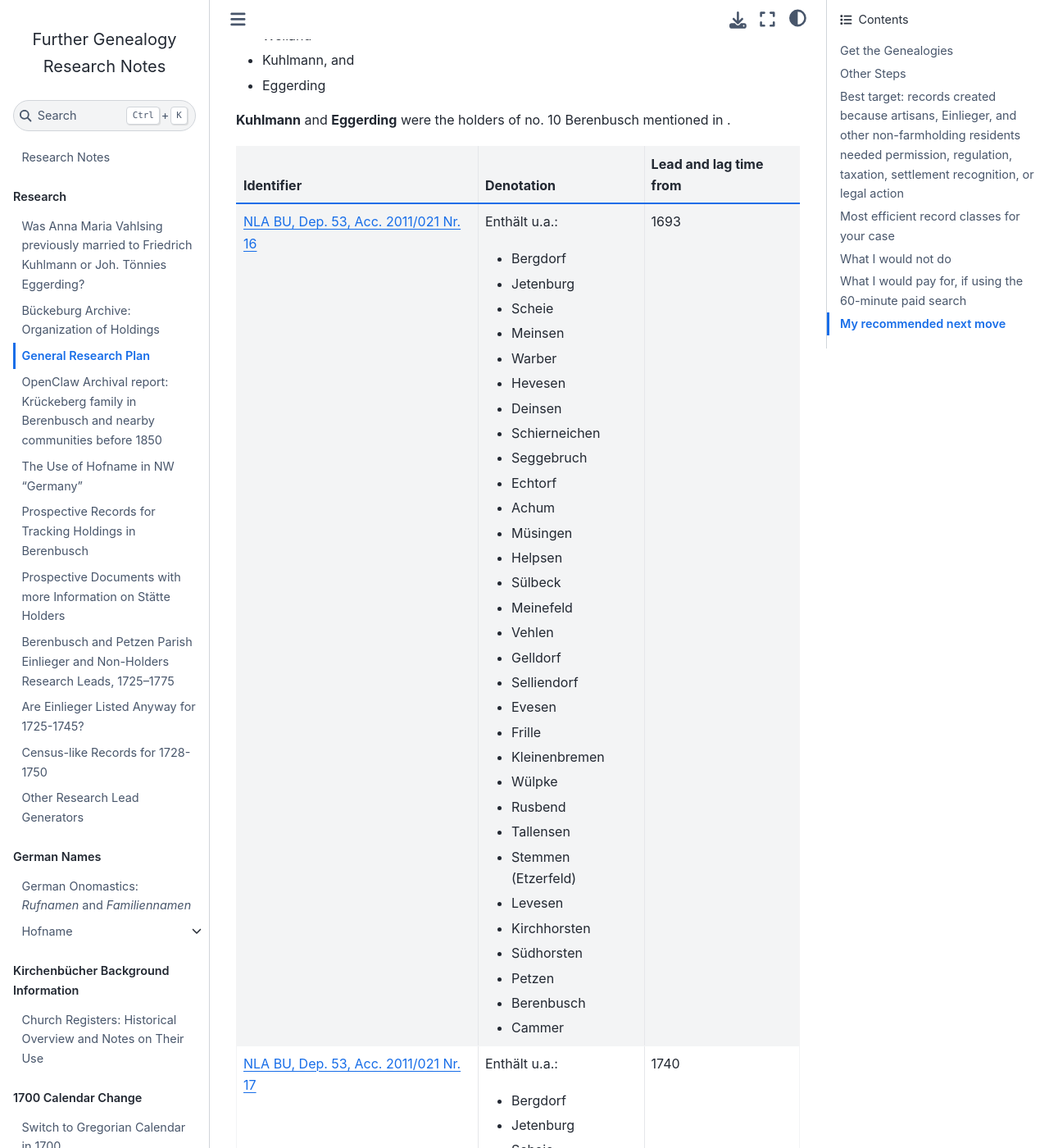
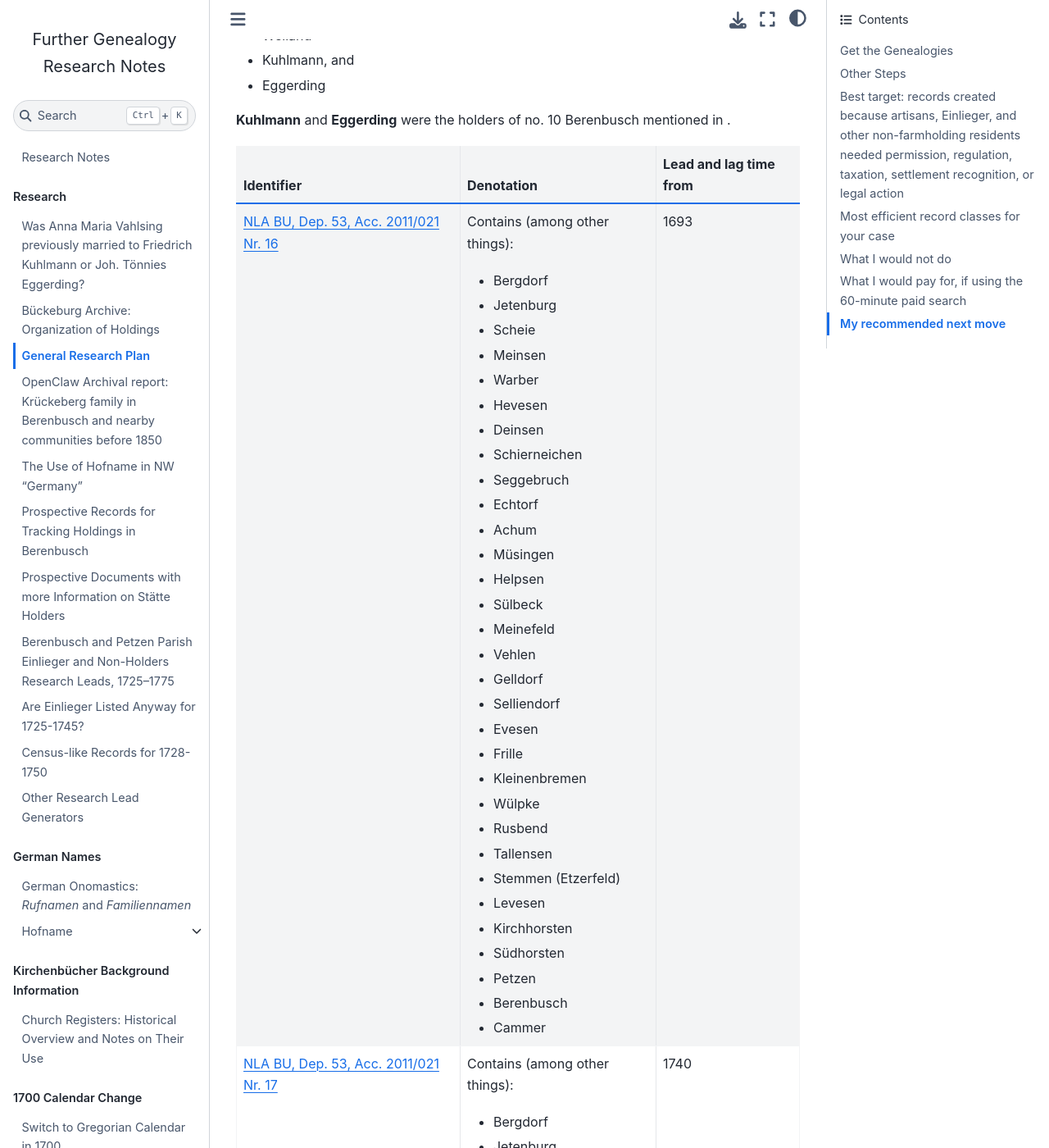
Before and after one commit to kurt-krueckeberg/sphinx-research, a Jupyter Book: the page built from research/general-research-plan.md, in a window 1280 px wide and 1400 px high, scrolled down 357 px. Shown: the whole window at 82% size. Built offline with Jupyter Book 1.0.4 settings and Sphinx 7.4.7 and the Sphinx Book theme 1.1.4, drawn with Linux system fonts in a browser that asks for light colours.

Commit message:
Update files

```diff
--- a/research/general-research-plan.md
+++ b/research/general-research-plan.md
@@ -21,7 +21,7 @@ Next get the genealogies in the Bückeburg regional department of hte Lower Saxo
   - Denotation
   - Lead and lag time from
 * - [NLA BU, Dep. 53, Acc. 2011/021 Nr. 16](https://www.arcinsys.niedersachsen.de/arcinsys/showArchivalDescriptionDetails.action?archivalDescriptionId=4960504)
-  - Enthält u.a.:
+  - Contains (among other things):
     - Bergdorf
     - Jetenburg
     - Scheie
@@ -55,7 +55,7 @@ Next get the genealogies in the Bückeburg regional department of hte Lower Saxo
     - Cammer
   - 1693
 * - [NLA BU, Dep. 53, Acc. 2011/021 Nr. 17](https://www.arcinsys.niedersachsen.de/arcinsys/showArchivalDescriptionDetails.action?archivalDescriptionId=4960499)
-  - Enthält u.a.:
+  - Contains (among other things):
     - Bergdorf
     - Jetenburg
     - Scheie
```
